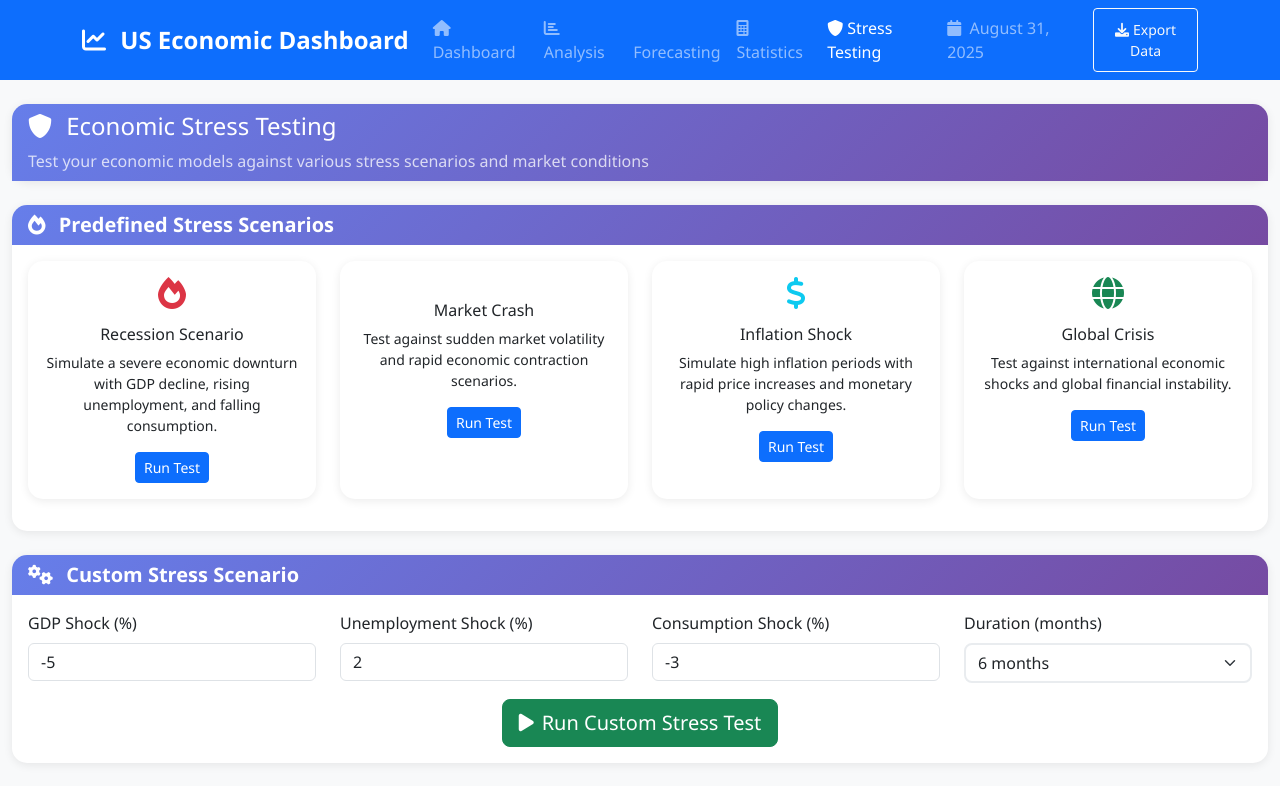
After one commit to rzayevhuseyn02-gif/Dashboard, a Flask app: template templates/stress_testing.html in a window 1280 px wide. The commit adds this page. Shown: the top 786 px of the page. Run offline with Flask 3, Linux system fonts and the light colour scheme; the template is opened without the code that fills it, so the values that code supplies are empty; some libraries are stand-ins or nearby versions.

Commit message:
project upgrade1

```diff
--- a/templates/analysis.html
+++ b/templates/analysis.html
@@ -29,6 +29,9 @@
                 </a>
                 <a class="nav-link" href="/statistics">
                     <i class="fas fa-calculator me-1"></i>Statistics
+                </a>
+                <a class="nav-link" href="/stress_testing">
+                    <i class="fas fa-shield-alt me-1"></i>Stress Testing
                 </a>
                 <span class="navbar-text me-3">
                     <i class="fas fa-calendar me-1"></i>
--- a/templates/forecasting.html
+++ b/templates/forecasting.html
@@ -29,6 +29,9 @@
                 </a>
                 <a class="nav-link" href="/statistics">
                     <i class="fas fa-calculator me-1"></i>Statistics
+                </a>
+                <a class="nav-link" href="/stress_testing">
+                    <i class="fas fa-shield-alt me-1"></i>Stress Testing
                 </a>
                 <span class="navbar-text me-3">
                     <i class="fas fa-calendar me-1"></i>
--- a/templates/index.html
+++ b/templates/index.html
@@ -29,6 +29,9 @@
                 </a>
                 <a class="nav-link" href="/statistics">
                     <i class="fas fa-calculator me-1"></i>Statistics
+                </a>
+                <a class="nav-link" href="/stress_testing">
+                    <i class="fas fa-shield-alt me-1"></i>Stress Testing
                 </a>
                 <span class="navbar-text me-3">
                     <i class="fas fa-calendar me-1"></i>
--- a/templates/statistics.html
+++ b/templates/statistics.html
@@ -29,6 +29,9 @@
                 </a>
                 <a class="nav-link active" href="/statistics">
                     <i class="fas fa-calculator me-1"></i>Statistics
+                </a>
+                <a class="nav-link" href="/stress_testing">
+                    <i class="fas fa-shield-alt me-1"></i>Stress Testing
                 </a>
                 <span class="navbar-text me-3">
                     <i class="fas fa-calendar me-1"></i>
--- /dev/null
+++ b/templates/stress_testing.html
@@ -0,0 +1,514 @@
+<!DOCTYPE html>
+<html lang="en">
+<head>
+    <meta charset="UTF-8">
+    <meta name="viewport" content="width=device-width, initial-scale=1.0">
+    <title>Economic Stress Testing - Dashboard</title>
+    <link href="https://cdn.jsdelivr.net/npm/bootstrap@5.3.0/dist/css/bootstrap.min.css" rel="stylesheet">
+    <link href="https://cdnjs.cloudflare.com/ajax/libs/font-awesome/6.0.0/css/all.min.css" rel="stylesheet">
+    <script src="https://cdn.plot.ly/plotly-2.27.0.min.js"></script>
+    <link rel="stylesheet" href="{{ url_for('static', filename='css/style.css') }}">
+</head>
+<body>
+    <!-- Navigation -->
+    <nav class="navbar navbar-expand-lg navbar-dark bg-primary">
+        <div class="container">
+            <a class="navbar-brand" href="#">
+                <i class="fas fa-chart-line me-2"></i>
+                US Economic Dashboard
+            </a>
+            <div class="navbar-nav ms-auto">
+                <a class="nav-link" href="/">
+                    <i class="fas fa-home me-1"></i>Dashboard
+                </a>
+                <a class="nav-link" href="/analysis">
+                    <i class="fas fa-chart-bar me-1"></i>Analysis
+                </a>
+                <a class="nav-link" href="/forecasting">
+                    <i class="fas fa-crystal-ball me-1"></i>Forecasting
+                </a>
+                <a class="nav-link" href="/statistics">
+                    <i class="fas fa-calculator me-1"></i>Statistics
+                </a>
+                <a class="nav-link active" href="/stress_testing">
+                    <i class="fas fa-shield-alt me-1"></i>Stress Testing
+                </a>
+                <span class="navbar-text me-3">
+                    <i class="fas fa-calendar me-1"></i>
+                    <span id="current-date"></span>
+                </span>
+                <button class="btn btn-outline-light btn-sm" onclick="exportData()">
+                    <i class="fas fa-download me-1"></i>Export Data
+                </button>
+            </div>
+        </div>
+    </nav>
+
+    <!-- Main Content -->
+    <div class="container-fluid mt-4">
+        <!-- Header -->
+        <div class="row mb-4">
+            <div class="col-12">
+                <div class="card">
+                    <div class="card-header">
+                        <h4 class="mb-0">
+                            <i class="fas fa-shield-alt me-2"></i>
+                            Economic Stress Testing
+                        </h4>
+                        <p class="mb-0 mt-2 opacity-75">Test your economic models against various stress scenarios and market conditions</p>
+                    </div>
+                </div>
+            </div>
+        </div>
+
+        <!-- Predefined Stress Scenarios -->
+        <div class="row mb-4">
+            <div class="col-12">
+                <div class="card">
+                    <div class="card-header">
+                        <h5 class="mb-0">
+                            <i class="fas fa-fire me-2"></i>
+                            Predefined Stress Scenarios
+                        </h5>
+                    </div>
+                    <div class="card-body">
+                        <div class="row">
+                            <div class="col-md-3 mb-3">
+                                <div class="card h-100">
+                                    <div class="card-body text-center">
+                                        <i class="fas fa-fire fa-2x text-danger mb-3"></i>
+                                        <h6 class="card-title">Recession Scenario</h6>
+                                        <p class="card-text small">Simulate a severe economic downturn with GDP decline, rising unemployment, and falling consumption.</p>
+                                        <button class="btn btn-primary btn-sm" onclick="runStressTest('recession')">Run Test</button>
+                                    </div>
+                                </div>
+                            </div>
+
+                            <div class="col-md-3 mb-3">
+                                <div class="card h-100">
+                                    <div class="card-body text-center">
+                                        <i class="fas fa-chart-line-down fa-2x text-warning mb-3"></i>
+                                        <h6 class="card-title">Market Crash</h6>
+                                        <p class="card-text small">Test against sudden market volatility and rapid economic contraction scenarios.</p>
+                                        <button class="btn btn-primary btn-sm" onclick="runStressTest('market_crash')">Run Test</button>
+                                    </div>
+                                </div>
+                            </div>
+
+                            <div class="col-md-3 mb-3">
+                                <div class="card h-100">
+                                    <div class="card-body text-center">
+                                        <i class="fas fa-dollar-sign fa-2x text-info mb-3"></i>
+                                        <h6 class="card-title">Inflation Shock</h6>
+                                        <p class="card-text small">Simulate high inflation periods with rapid price increases and monetary policy changes.</p>
+                                        <button class="btn btn-primary btn-sm" onclick="runStressTest('inflation_shock')">Run Test</button>
+                                    </div>
+                                </div>
+                            </div>
+
+                            <div class="col-md-3 mb-3">
+                                <div class="card h-100">
+                                    <div class="card-body text-center">
+                                        <i class="fas fa-globe fa-2x text-success mb-3"></i>
+                                        <h6 class="card-title">Global Crisis</h6>
+                                        <p class="card-text small">Test against international economic shocks and global financial instability.</p>
+                                        <button class="btn btn-primary btn-sm" onclick="runStressTest('global_crisis')">Run Test</button>
+                                    </div>
+                                </div>
+                            </div>
+                        </div>
+                    </div>
+                </div>
+            </div>
+        </div>
+
+        <!-- Custom Stress Scenario -->
+        <div class="row mb-4">
+            <div class="col-12">
+                <div class="card">
+                    <div class="card-header">
+                        <h5 class="mb-0">
+                            <i class="fas fa-cogs me-2"></i>
+                            Custom Stress Scenario
+                        </h5>
+                    </div>
+                    <div class="card-body">
+                        <div class="row">
+                            <div class="col-md-3 mb-3">
+                                <label for="gdp-shock" class="form-label">GDP Shock (%)</label>
+                                <input type="number" class="form-control" id="gdp-shock" value="-5" step="0.1" min="-50" max="50">
+                            </div>
+                            <div class="col-md-3 mb-3">
+                                <label for="unemployment-shock" class="form-label">Unemployment Shock (%)</label>
+                                <input type="number" class="form-control" id="unemployment-shock" value="2" step="0.1" min="-10" max="20">
+                            </div>
+                            <div class="col-md-3 mb-3">
+                                <label for="pce-shock" class="form-label">Consumption Shock (%)</label>
+                                <input type="number" class="form-control" id="pce-shock" value="-3" step="0.1" min="-30" max="30">
+                            </div>
+                            <div class="col-md-3 mb-3">
+                                <label for="duration" class="form-label">Duration (months)</label>
+                                <select class="form-select" id="duration">
+                                    <option value="3">3 months</option>
+                                    <option value="6" selected>6 months</option>
+                                    <option value="12">12 months</option>
+                                    <option value="24">24 months</option>
+                                </select>
+                            </div>
+                        </div>
+                        <div class="text-center">
+                            <button class="btn btn-success btn-lg" onclick="runCustomStressTest()">
+                                <i class="fas fa-play me-2"></i>Run Custom Stress Test
+                            </button>
+                        </div>
+                    </div>
+                </div>
+            </div>
+        </div>
+
+        <!-- Stress Test Results -->
+        <div class="row mb-4" id="stress-results" style="display: none;">
+            <div class="col-12">
+                <div class="card">
+                    <div class="card-header">
+                        <h5 class="mb-0">
+                            <i class="fas fa-chart-bar me-2"></i>
+                            Stress Test Results
+                        </h5>
+                    </div>
+                    <div class="card-body">
+                        <!-- Results Grid -->
+                        <div class="row mb-4" id="results-grid">
+                            <!-- Results will be populated here -->
+                        </div>
+
+                        <!-- Charts -->
+                        <div class="row">
+                            <div class="col-md-6 mb-4">
+                                <div class="card">
+                                    <div class="card-header">
+                                        <h6 class="mb-0">GDP Impact</h6>
+                                    </div>
+                                    <div class="card-body">
+                                        <div id="gdp-chart"></div>
+                                    </div>
+                                </div>
+                            </div>
+                            <div class="col-md-6 mb-4">
+                                <div class="card">
+                                    <div class="card-header">
+                                        <h6 class="mb-0">Unemployment Impact</h6>
+                                    </div>
+                                    <div class="card-body">
+                                        <div id="unemployment-chart"></div>
+                                    </div>
+                                </div>
+                            </div>
+                        </div>
+
+                        <div class="row">
+                            <div class="col-md-6 mb-4">
+                                <div class="card">
+                                    <div class="card-header">
+                                        <h6 class="mb-0">Consumption Impact</h6>
+                                    </div>
+                                    <div class="card-body">
+                                        <div id="consumption-chart"></div>
+                                    </div>
+                                </div>
+                            </div>
+                            <div class="col-md-6 mb-4">
+                                <div class="card">
+                                    <div class="card-header">
+                                        <h6 class="mb-0">Risk Metrics</h6>
+                                    </div>
+                                    <div class="card-body">
+                                        <div id="risk-chart"></div>
+                                    </div>
+                                </div>
+                            </div>
+                        </div>
+                    </div>
+                </div>
+            </div>
+        </div>
+
+        <!-- Loading State -->
+        <div class="row" id="loading" style="display: none;">
+            <div class="col-12 text-center">
+                <div class="card">
+                    <div class="card-body">
+                        <div class="spinner-border text-primary mb-3" role="status">
+                            <span class="visually-hidden">Loading...</span>
+                        </div>
+                        <p class="mb-0">Running stress test analysis...</p>
+                    </div>
+                </div>
+            </div>
+        </div>
+    </div>
+
+    <script>
+        // Global variables
+        let currentResults = null;
+
+        // Run predefined stress test
+        function runStressTest(scenario) {
+            showLoading();
+
+            // Define scenario parameters
+            const scenarios = {
+                'recession': { gdp: -8, unemployment: 4, pce: -6, duration: 12 },
+                'market_crash': { gdp: -12, unemployment: 6, pce: -8, duration: 6 },
+                'inflation_shock': { gdp: -3, unemployment: 1, pce: -2, duration: 6 },
+                'global_crisis': { gdp: -15, unemployment: 8, pce: -10, duration: 18 }
+            };
+
+            const params = scenarios[scenario];
+            runCustomStressTest(params);
+        }
+
+        // Run custom stress test
+        function runCustomStressTest(customParams = null) {
+            showLoading();
+
+            let params;
+            if (customParams) {
+                params = customParams;
+            } else {
+                params = {
+                    gdp: parseFloat(document.getElementById('gdp-shock').value),
+                    unemployment: parseFloat(document.getElementById('unemployment-shock').value),
+                    pce: parseFloat(document.getElementById('pce-shock').value),
+                    duration: parseInt(document.getElementById('duration').value)
+                };
+            }
+
+            // Call API
+            fetch(`/api/stress-testing/run`, {
+                method: 'POST',
+                headers: {
+                    'Content-Type': 'application/json',
+                },
+                body: JSON.stringify(params)
+            })
+            .then(response => response.json())
+            .then(data => {
+                hideLoading();
+                if (data.success) {
+                    displayResults(data.results);
+                } else {
+                    alert('Error: ' + data.error);
+                }
+            })
+            .catch(error => {
+                hideLoading();
+                console.error('Error:', error);
+                alert('Error running stress test');
+            });
+        }
+
+        // Display stress test results
+        function displayResults(results) {
+            currentResults = results;
+
+            // Show results section
+            document.getElementById('stress-results').style.display = 'block';
+
+            // Populate results grid
+            const resultsGrid = document.getElementById('results-grid');
+            resultsGrid.innerHTML = `
+                <div class="col-md-3 mb-3">
+                    <div class="card text-center">
+                        <div class="card-body">
+                            <h6 class="card-title">GDP Impact</h6>
+                            <h3 class="text-primary">${results.gdp_impact.toFixed(2)}%</h3>
+                            <small class="text-muted ${results.gdp_impact < 0 ? 'text-danger' : 'text-success'}">
+                                ${results.gdp_impact < 0 ? '↓' : '↑'} ${Math.abs(results.gdp_impact).toFixed(2)}%
+                            </small>
+                        </div>
+                    </div>
+                </div>
+                <div class="col-md-3 mb-3">
+                    <div class="card text-center">
+                        <div class="card-body">
+                            <h6 class="card-title">Unemployment Impact</h6>
+                            <h3 class="text-warning">${results.unemployment_impact.toFixed(2)}%</h3>
+                            <small class="text-muted ${results.unemployment_impact > 0 ? 'text-danger' : 'text-success'}">
+                                ${results.unemployment_impact > 0 ? '↑' : '↓'} ${Math.abs(results.unemployment_impact).toFixed(2)}%
+                            </small>
+                        </div>
+                    </div>
+                </div>
+                <div class="col-md-3 mb-3">
+                    <div class="card text-center">
+                        <div class="card-body">
+                            <h6 class="card-title">Consumption Impact</h6>
+                            <h3 class="text-info">${results.consumption_impact.toFixed(2)}%</h3>
+                            <small class="text-muted ${results.consumption_impact < 0 ? 'text-danger' : 'text-success'}">
+                                ${results.consumption_impact < 0 ? '↓' : '↑'} ${Math.abs(results.consumption_impact).toFixed(2)}%
+                            </small>
+                        </div>
+                    </div>
+                </div>
+                <div class="col-md-3 mb-3">
+                    <div class="card text-center">
+                        <div class="card-body">
+                            <h6 class="card-title">Risk Score</h6>
+                            <h3 class="text-secondary">${results.risk_score.toFixed(1)}</h3>
+                            <small class="text-muted">${getRiskLevel(results.risk_score)}</small>
+                        </div>
+                    </div>
+                </div>
+            `;
+
+            // Create charts
+            createCharts(results);
+        }
+
+        // Create visualization charts
+        function createCharts(results) {
+            // GDP Impact Chart
+            const gdpData = [{
+                x: results.time_periods,
+                y: results.gdp_trajectory,
+                type: 'scatter',
+                mode: 'lines+markers',
+                name: 'GDP Trajectory',
+                line: { color: '#1f77b4', width: 3 },
+                marker: { size: 6 }
+            }];
+
+            const gdpLayout = {
+                title: 'GDP Impact Over Time',
+                xaxis: { title: 'Time Period (months)' },
+                yaxis: { title: 'GDP Change (%)' },
+                template: 'plotly_white',
+                height: 300
+            };
+
+            Plotly.newPlot('gdp-chart', gdpData, gdpLayout);
+
+            // Unemployment Impact Chart
+            const unemploymentData = [{
+                x: results.time_periods,
+                y: results.unemployment_trajectory,
+                type: 'scatter',
+                mode: 'lines+markers',
+                name: 'Unemployment Trajectory',
+                line: { color: '#d62728', width: 3 },
+                marker: { size: 6 }
+            }];
+
+            const unemploymentLayout = {
+                title: 'Unemployment Impact Over Time',
+                xaxis: { title: 'Time Period (months)' },
+                yaxis: { title: 'Unemployment Change (%)' },
+                template: 'plotly_white',
+                height: 300
+            };
+
+            Plotly.newPlot('unemployment-chart', unemploymentData, unemploymentLayout);
+
+            // Consumption Impact Chart
+            const consumptionData = [{
+                x: results.time_periods,
+                y: results.consumption_trajectory,
+                type: 'scatter',
+                mode: 'lines+markers',
+                name: 'Consumption Trajectory',
+                line: { color: '#2ca02c', width: 3 },
+                marker: { size: 6 }
+            }];
+
+            const consumptionLayout = {
+                title: 'Consumption Impact Over Time',
+                xaxis: { title: 'Time Period (months)' },
+                yaxis: { title: 'Consumption Change (%)' },
+                template: 'plotly_white',
+                height: 300
+            };
+
+            Plotly.newPlot('consumption-chart', consumptionData, consumptionLayout);
+
+            // Risk Metrics Chart
+            const riskData = [{
+                x: ['GDP Risk', 'Unemployment Risk', 'Consumption Risk', 'Overall Risk'],
+                y: [results.gdp_risk, results.unemployment_risk, results.consumption_risk, results.risk_score],
+                type: 'bar',
+                marker: {
+                    color: ['#ff7f0e', '#d62728', '#2ca02c', '#667eea']
+                }
+            }];
+
+            const riskLayout = {
+                title: 'Risk Assessment by Category',
+                xaxis: { title: 'Risk Categories' },
+                yaxis: { title: 'Risk Score' },
+                template: 'plotly_white',
+                height: 300
+            };
+
+            Plotly.newPlot('risk-chart', riskData, riskLayout);
+        }
+
+        // Get risk level description
+        function getRiskLevel(score) {
+            if (score < 3) return 'Low Risk';
+            if (score < 6) return 'Medium Risk';
+            if (score < 8) return 'High Risk';
+            return 'Critical Risk';
+        }
+
+        // Show/hide loading state
+        function showLoading() {
+            document.getElementById('loading').style.display = 'block';
+            document.getElementById('stress-results').style.display = 'none';
+        }
+
+        function hideLoading() {
+            document.getElementById('loading').style.display = 'none';
+        }
+
+        // Initialize page
+        document.addEventListener('DOMContentLoaded', function() {
+            console.log('Stress Testing page loaded');
+
+            // Set current date
+            const currentDate = new Date().toLocaleDateString('en-US', {
+                year: 'numeric',
+                month: 'long',
+                day: 'numeric'
+            });
+            const dateElement = document.querySelector('#current-date');
+            if (dateElement) {
+                dateElement.textContent = currentDate;
+            }
+        });
+
+        // Export data function
+        function exportData() {
+            if (currentResults) {
+                // Create CSV content
+                let csvContent = "data:text/csv;charset=utf-8,";
+                csvContent += "Time Period,GDP Impact,Unemployment Impact,Consumption Impact\n";
+
+                for (let i = 0; i < currentResults.time_periods.length; i++) {
+                    csvContent += `${currentResults.time_periods[i]},${currentResults.gdp_trajectory[i]},${currentResults.unemployment_trajectory[i]},${currentResults.consumption_trajectory[i]}\n`;
+                }
+
+                // Download file
+                const encodedUri = encodeURI(csvContent);
+                const link = document.createElement("a");
+                link.setAttribute("href", encodedUri);
+                link.setAttribute("download", "stress_testing_results.csv");
+                document.body.appendChild(link);
+                link.click();
+                document.body.removeChild(link);
+            } else {
+                alert('Run stress test first to export data.');
+            }
+        }
+    </script>
+</body>
+</html>
```
Also changed, not shown: app_simple.py (+156 -0 lines).
